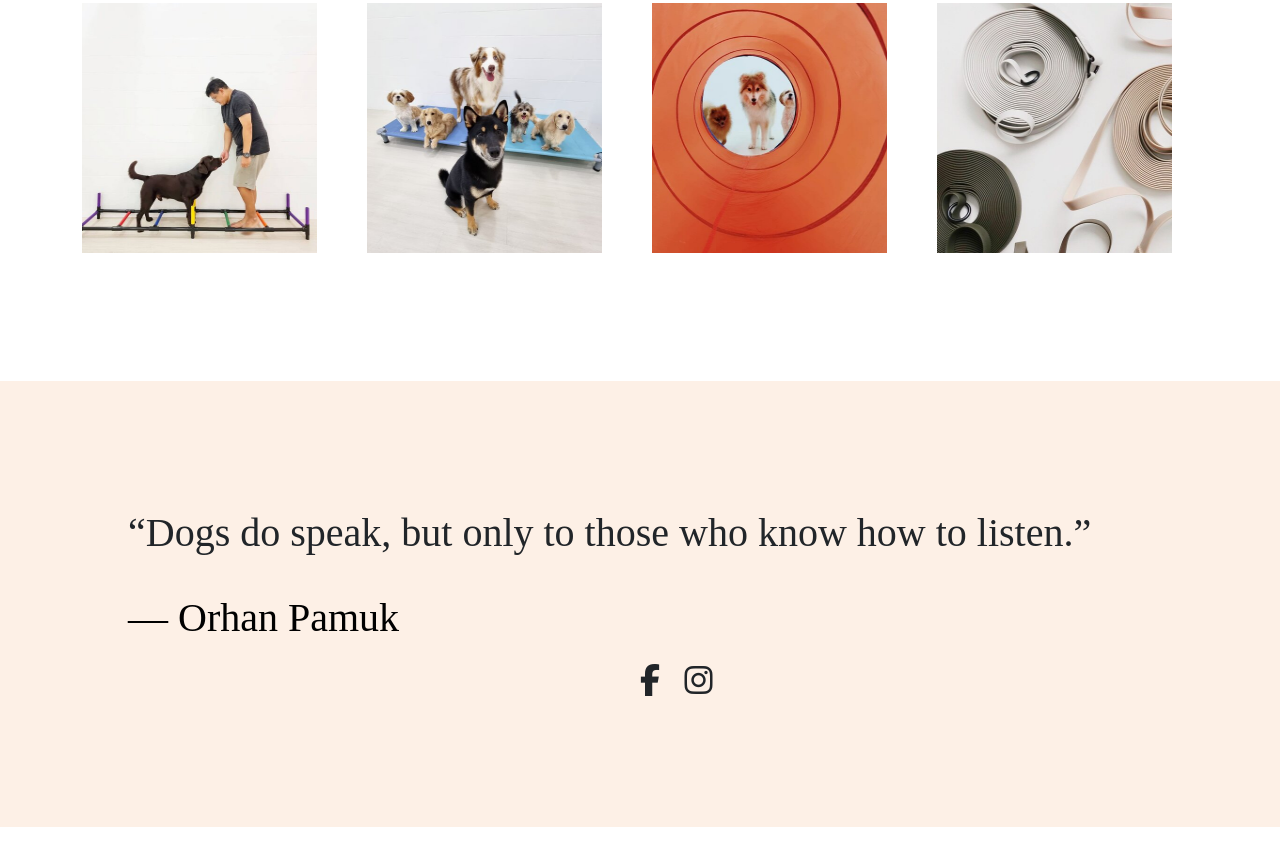
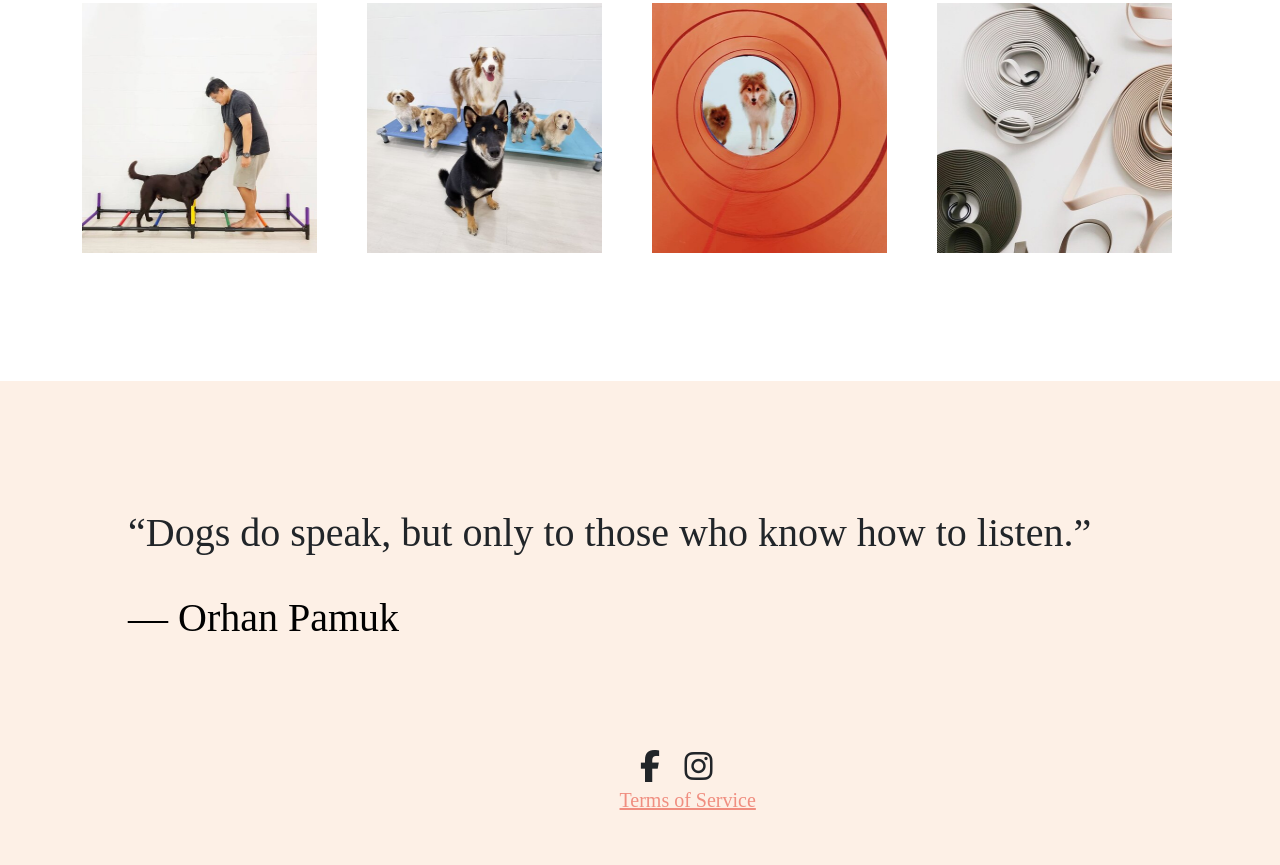
Before and after one commit to VictoriaAkazogie/animal-shelter2, a plain HTML site: page index.html in a window 1280 px wide. Shown: the part 4684-5549 px from the top of the page. Before the commit the page ends 5511 px from the top, so only its background shows below. Drawn offline with Linux system fonts and the light colour scheme.

Commit message:
add changes

```diff
--- a/css/style.css
+++ b/css/style.css
@@ -187,6 +187,7 @@ width: 1500px;
   font-size: 40px;
   margin-top: 3%;
   color: black;
+  margin-bottom: 10%;
 }
 .fa-facebook-f{
   margin-left: 50%;
@@ -194,3 +195,9 @@ width: 1500px;
 .fa-instagram{
   margin-left: 2%;
 }
+.end a{
+  text-decoration: underline;
+  color: #f08e80;
+  margin-left: 48%;
+  font-size: 20px;
+}
--- a/index.html
+++ b/index.html
@@ -201,6 +201,7 @@
         <i class="fa-brands fa-facebook-f fa-2x"></i>
         <i class="fa-brands fa-instagram fa-2x"></i>
       </div>
+      <p><a href="">Terms of Service</a></p>
   </div>
 </body>
 
```
